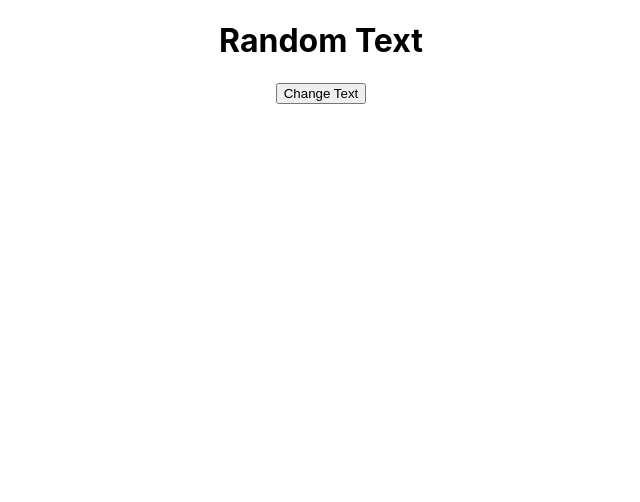
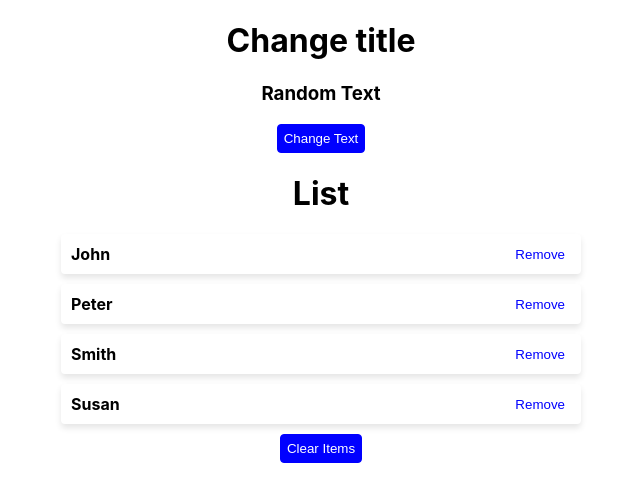
Before and after one commit to rjain-deqode/react-hooks, a React (Create React App) app: page / in a window 1280 px wide. Shown: the top 502 px of the page, without its empty margins (319-959 px from the left). Built offline with nearby package versions, Linux system fonts and the light colour scheme.

Commit message:
useState array

```diff
--- a/src/App.css
+++ b/src/App.css
@@ -43,3 +43,37 @@
   margin: 0 auto;
   text-align: center;
 }
+
+.mt-space{
+  margin-top: 10px;
+}
+
+.items{
+  display: flex;
+  justify-content: space-between;
+  align-items: center;
+  background-color: #fff;
+  padding: 10px;
+  border-radius: 4px;
+  max-width: 500px;
+  margin: 0 auto 10px;
+  box-shadow: 0 4px 6px rgba(0, 0, 0, 0.1);
+}
+button{
+  cursor: pointer;
+}
+h4{
+  margin: 0;
+}
+.btn-link{
+  background-color: transparent;
+  color: blue;
+  border: none;
+}
+.btn{
+  background-color: blue;
+  border: 1px solid blue;
+  color: #fff;
+  border-radius: 4px;
+  padding: 6px;
+}
--- a/src/App.js
+++ b/src/App.js
@@ -1,11 +1,13 @@
 import React from "react";
 import "./App.css";
+import { UseStateArray } from "./components/UseStateArray";
 import { UseStateBasics } from "./components/UseStateBasics";
 
 function App() {
   return (
     <div className="container">
      <UseStateBasics />
+     <UseStateArray />
     </div>
   );
 }
--- /dev/null
+++ b/src/components/UseStateArray.js
@@ -0,0 +1,42 @@
+import React, { useState } from "react";
+import { data } from "./data";
+
+//  useState array
+export const UseStateArray = () => {
+  const [people, setPeople] = useState(data);
+
+  const removeItems = (id) => {
+    let newPeople = people.filter((person) => person.id !== id);
+    setPeople(newPeople);
+  };
+  return (
+    <div className="mt-space">
+     <h1>List</h1>
+      {people.length > 0 ? (
+        <>
+          {people.map((person) => {
+            const { id, name } = person;
+            return (
+              <div key={id} className="items">
+                <h4>{name}</h4>
+                <button className="btn-link" onClick={() => removeItems(id)}>
+                  Remove
+                </button>
+              </div>
+            );
+          })}
+          <button className="btn" onClick={() => setPeople([])}>
+            Clear Items
+          </button>
+        </>
+      ) : (
+        <>
+          <h4>No data found</h4>
+          <button className="btn" onClick={() => setPeople(data)}>
+            Referesh
+          </button>
+        </>
+      )}
+    </div>
+  );
+};
--- a/src/components/UseStateBasics.js
+++ b/src/components/UseStateBasics.js
@@ -24,8 +24,9 @@ export const UseStateBasics = () => {
   };
   return (
     <>
-      <h1>{text}</h1>
-      <button onClick={handleChange}>Change Text</button>
+      <h1>Change title</h1>
+      <h3>{text}</h3>
+      <button className="btn" onClick={handleChange}>Change Text</button>
     </>
   );
 };
--- /dev/null
+++ b/src/components/data.js
@@ -0,0 +1,6 @@
+export const data = [
+  { id: 1, name: "John" },
+  { id: 2, name: "Peter" },
+  { id: 3, name: "Smith" },
+  { id: 4, name: "Susan" },
+];
```
